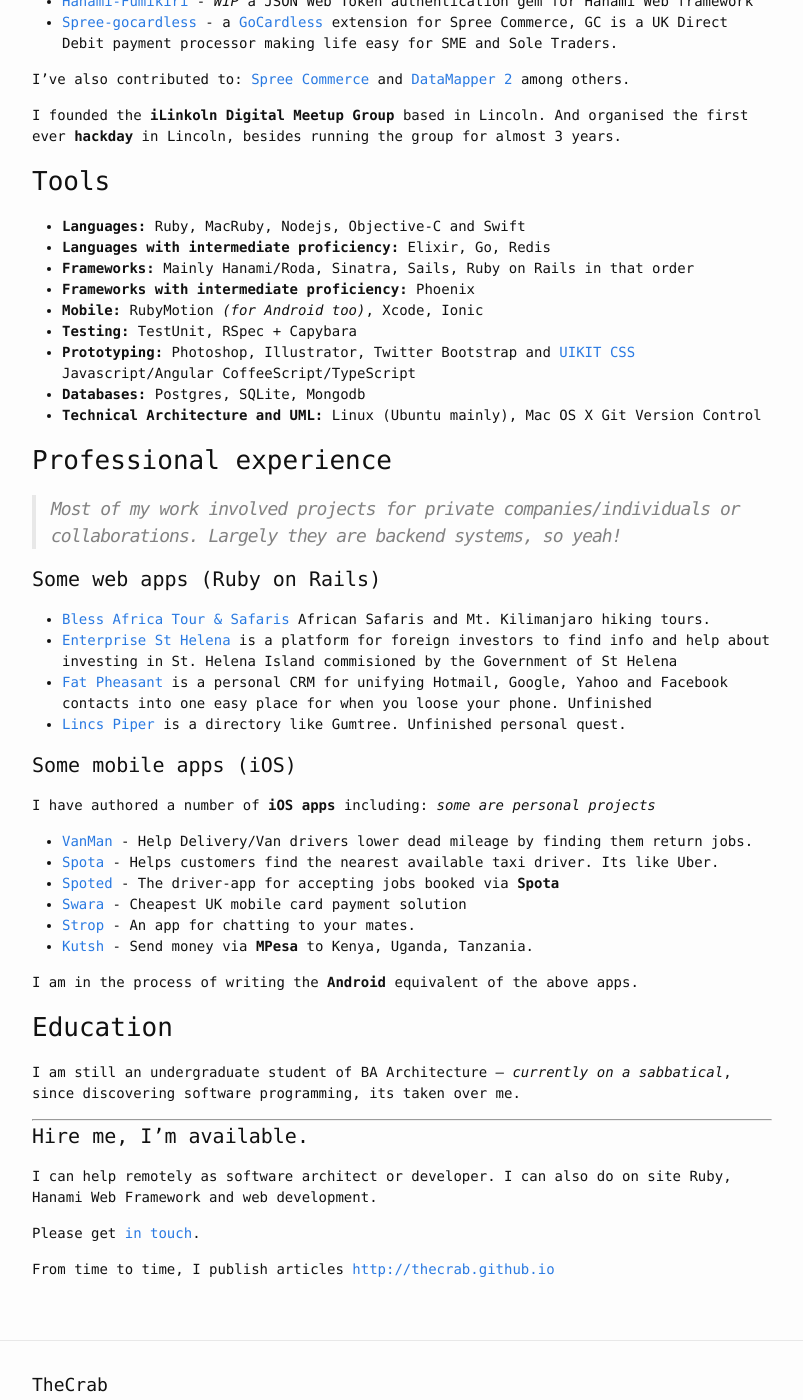
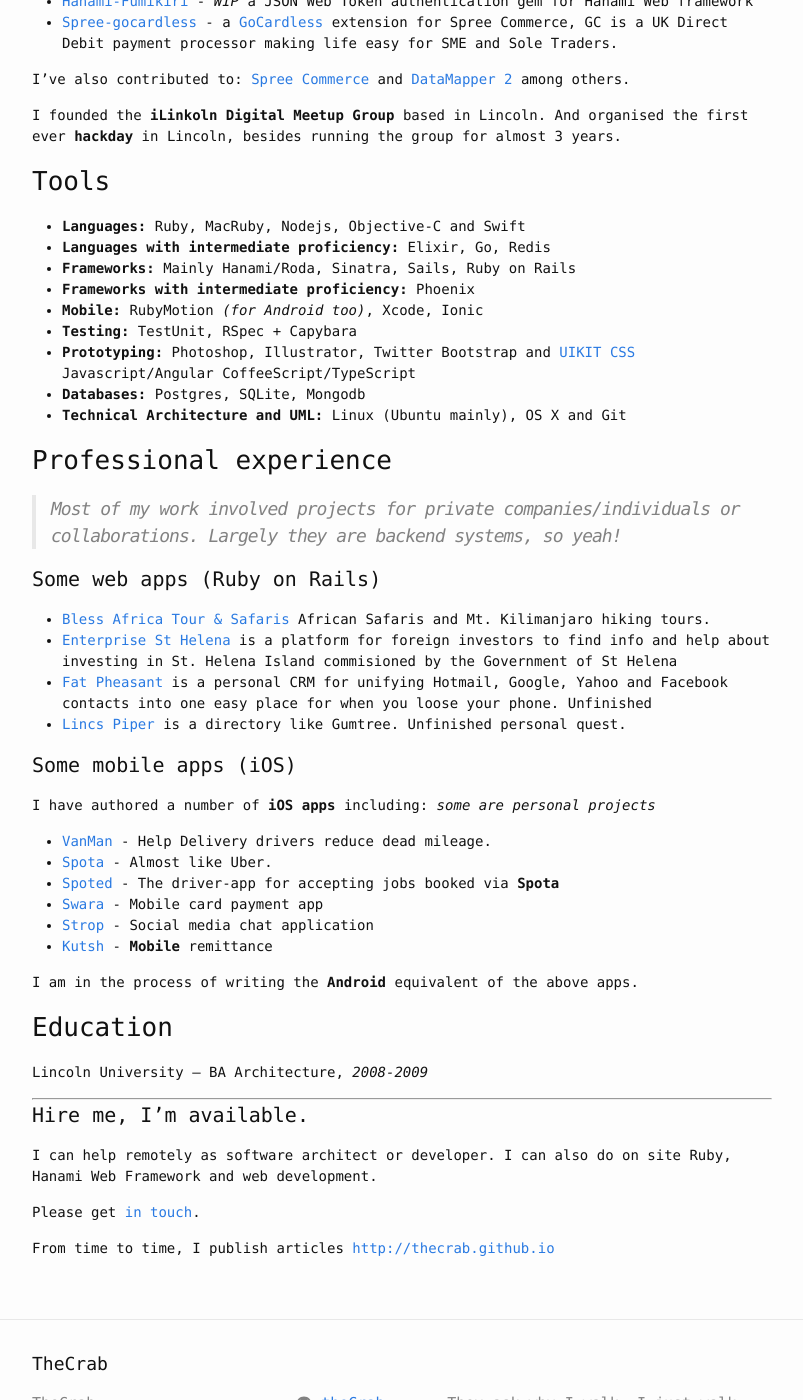
Before and after one commit to theCrab/theCrab, a Jekyll site: the page built from about.md, in a window 1280 px wide and 1400 px high, scrolled down 397 px. Shown: the whole window, without its empty margins (238-1041 px from the left). Built offline with Jekyll 4.4.1, drawn with Linux system fonts in a browser that asks for light colours; some of the changed text lies outside the part shown.

Commit message:
Update about.md

```diff
--- a/about.md
+++ b/about.md
@@ -5,11 +5,11 @@ permalink: /about/
 ---
 **Hi, I am Nelson (theCrab), a software developer based in Lincoln/London, UK**
 
-I'm a **self-taught** full stack web developer, with a focus on backend systems. I worked with a variety of companies: mostly small startups ([Meema Ltd](http://mema.co.uk), [Waddington Taxis](http://waddingtingtontaxis.co.uk) and [Lupa Design](http://lupa-design.com)), medium sized companies [Uniform Direct](http://uniform-direct.com), (Enterprise St. Helena) to enterprise organisations, including Government of St. Helena.
+I'm a **self-taught** full stack web developer, with a focus on backend systems. I worked with a variety of companies: mostly small startups ([Meema Ltd](http://meema.co.uk), [Waddington Taxis](http://waddingtingtontaxis.co.uk) and [Lupa Design](http://lupa-design.com)), medium sized companies [Uniform Direct](http://uniform-direct.com), (Enterprise St. Helena) to enterprise organisations, including Government of St. Helena.
 
 Languages:- **Ruby** is my main go to (OO) language, **Elixir** is my current interest for Functional.
 
-I'm an indie Open Source developer, author of:
+I'm an indie Open Source dev and contributor, author of:
 
 - [Hanami-Fumikiri](https://github.com/theCrab/hanami-fumikiri) ‐ _WIP_ a JSON Web Token authentication gem for Hanami Web framework
 - [Spree-gocardless](https://github.com/theCrab/spree_gocardless) ‐ a [GoCardless](https://gocardless.com) extension for Spree Commerce, GC is a UK Direct Debit payment processor making life easy for SME and Sole Traders.
@@ -21,15 +21,14 @@ I founded the **iLinkoln Digital Meetup Group** based in Lincoln. And organised
 ### Tools
 - **Languages:** Ruby, MacRuby, Nodejs, Objective-C and Swift
 - **Languages with intermediate proficiency:** Elixir, Go, Redis
-- **Frameworks:** Mainly Hanami/Roda, Sinatra, Sails, Ruby on Rails in that order
+- **Frameworks:** Mainly Hanami/Roda, Sinatra, Sails, Ruby on Rails
 - **Frameworks with intermediate proficiency:** Phoenix
 - **Mobile:** RubyMotion _(for Android too)_, Xcode, Ionic
 - **Testing:** TestUnit, RSpec + Capybara
 - **Prototyping:** Photoshop, Illustrator, Twitter Bootstrap and [UIKIT CSS](http://getuikit.com)
 Javascript/Angular CoffeeScript/TypeScript
 - **Databases:** Postgres, SQLite, Mongodb
-- **Technical Architecture and UML:** Linux (Ubuntu mainly), Mac OS X
-Git Version Control
+- **Technical Architecture and UML:** Linux (Ubuntu mainly), OS X and Git
 
 
 ### Professional experience
@@ -46,17 +45,17 @@ Git Version Control
 #### Some mobile apps (iOS)
 I have authored a number of **iOS apps** including: _some are personal projects_
 
-- [VanMan](http://paxiapp.uk/vanman) - Help Delivery/Van drivers lower dead mileage by finding them return jobs.
-- [Spota](http://paxiapp.uk/spota) - Helps customers find the nearest available taxi driver. Its like Uber.
+- [VanMan](http://paxiapp.uk/vanman) - Help Delivery drivers reduce dead mileage.
+- [Spota](http://paxiapp.uk/spota) - Almost like Uber.
 - [Spoted](http://paxiapp.uk/spoted) - The driver-app for accepting jobs booked via **Spota**
-- [Swara](http://paxiapp.uk/swara) - Cheapest UK mobile card payment solution
-- [Strop](http://strop.uk/) - An app for chatting to your mates.
-- [Kutsh](http://kutsh.co.ke/) - Send money via **MPesa** to Kenya, Uganda, Tanzania.
+- [Swara](http://paxiapp.uk/swara) - Mobile card payment app
+- [Strop](http://strop.uk/) - Social media chat application
+- [Kutsh](http://kutsh.co.ke/) - **Mobile** remittance
 
 I am in the process of writing the **Android** equivalent of the above apps.
 
 ### Education
-I am still an undergraduate student of BA Architecture &mdash; _currently on a sabbatical_, since discovering software programming, its taken over me.
+Lincoln University &mdash; BA Architecture, *2008-2009*
 <hr>
 
 #### Hire me, I'm available.
```
